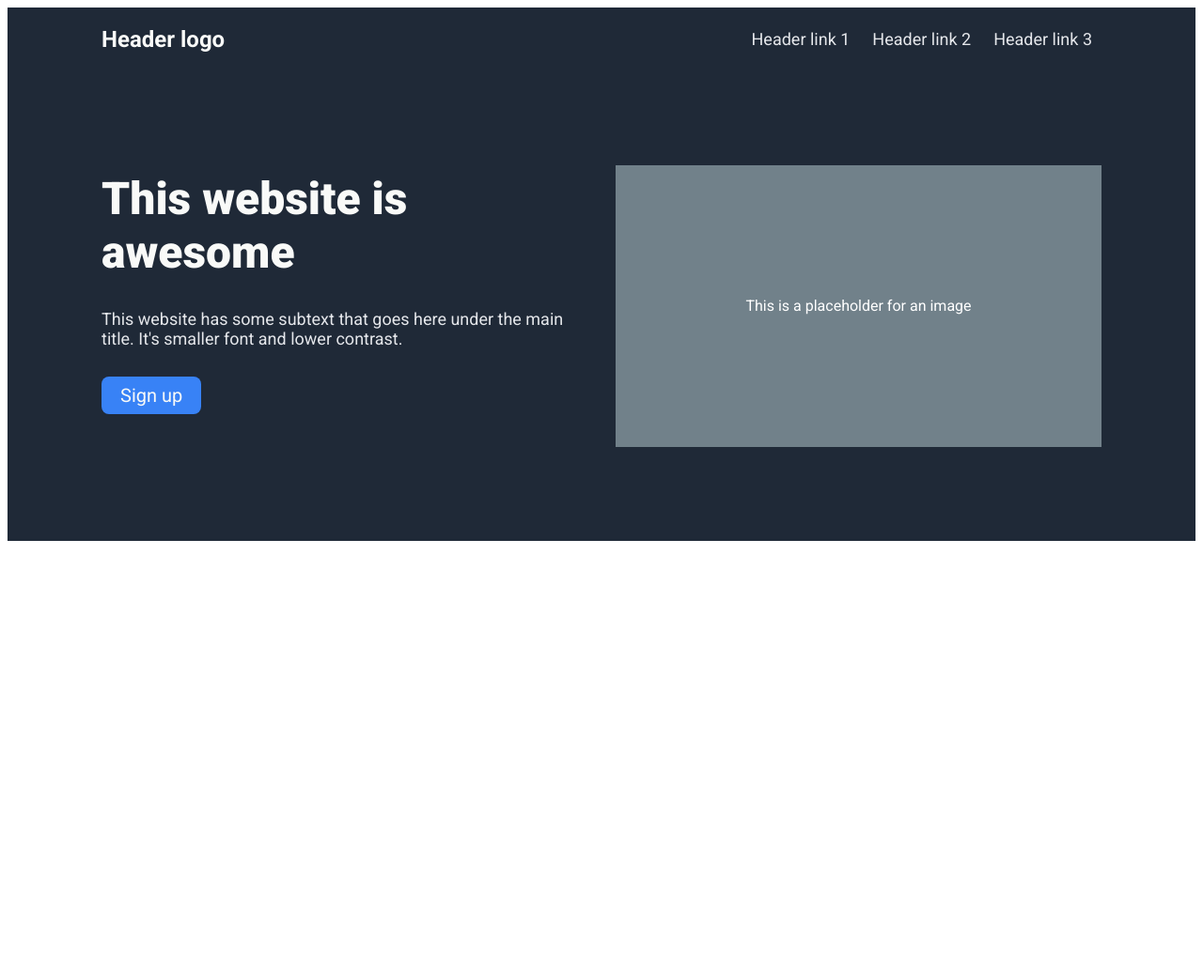
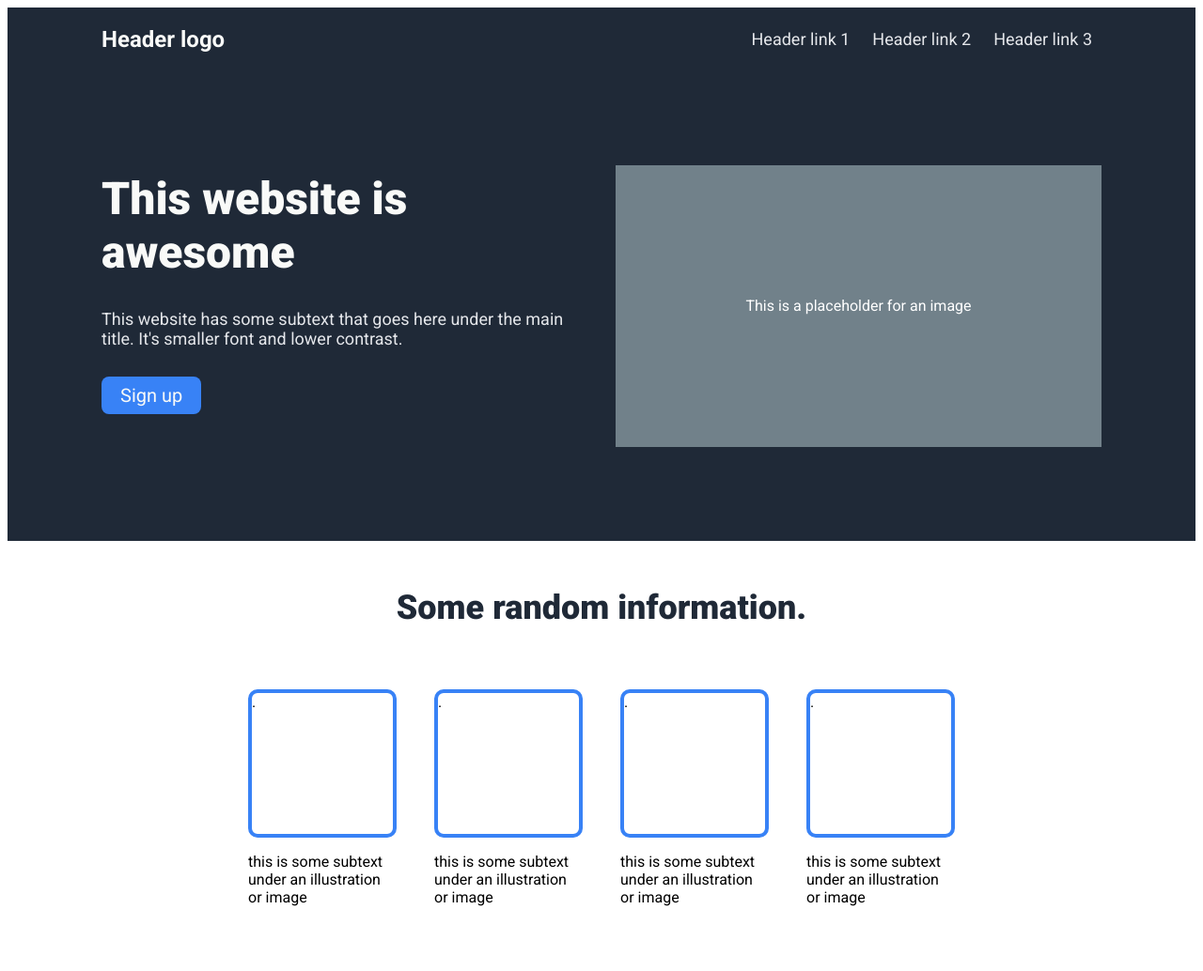
Before and after one commit to overthemoon3/top-landing-page, a plain HTML site: page index.html in a window 1280 px wide. Shown: the whole page at 94% size. Before the commit the page ends 800 px from the top, so only its background shows below. Drawn offline with Linux system fonts and the light colour scheme.

Commit message:
finish section 2 of landing page

```diff
--- a/index.html
+++ b/index.html
@@ -35,6 +35,36 @@
             </div>
         </div>
 
+
+    <div class="section-2">
+        <h2 class="info">Some random information.</h2>
+
+        <div class="display">
+            <div class="img-and-subtext">
+                <p class="empty">.</p>
+                <p class="text">this is some subtext under an illustration or image</p>
+            </div>
+
+            <div class="img-and-subtext">
+                <p class="empty">.</p>
+                <p class="text">this is some subtext under an illustration or image</p>
+            </div>
+
+            <div class="img-and-subtext">
+                <p class="empty">.</p>
+                <p class="text">this is some subtext under an illustration or image</p>
+            </div>
+
+            <div class="img-and-subtext">
+                <p class="empty">.</p>
+                <p class="text">this is some subtext under an illustration or image</p>
+            </div>
+
+        </div>
+
+
+    </div>
+
     </div>
 
 
--- a/style.css
+++ b/style.css
@@ -85,3 +85,40 @@
     margin-top: 100px;
     margin-bottom: 100px;
 }
+
+.section-2 {
+    background-color: white;
+    display: flex;
+    flex-direction: column;
+    align-items: center;
+    padding-top: 20px;
+    padding-bottom: 30px;
+}
+
+.section-2 .info {
+    color: #1F2937;
+    font-weight: 900;
+    font-size: 36px;
+}
+
+.section-2 .display {
+    display: flex;
+    justify-content: center;
+    flex-wrap: wrap;
+
+}
+
+.section-2 .img-and-subtext {
+    padding: 20px;
+}
+
+.section-2 .text {
+    width: 150px;
+}
+
+.section-2 .empty {
+    border: 4px solid #3882F6;
+    border-radius: 10px;
+    height: 150px;
+    width: 150px;
+}
```
